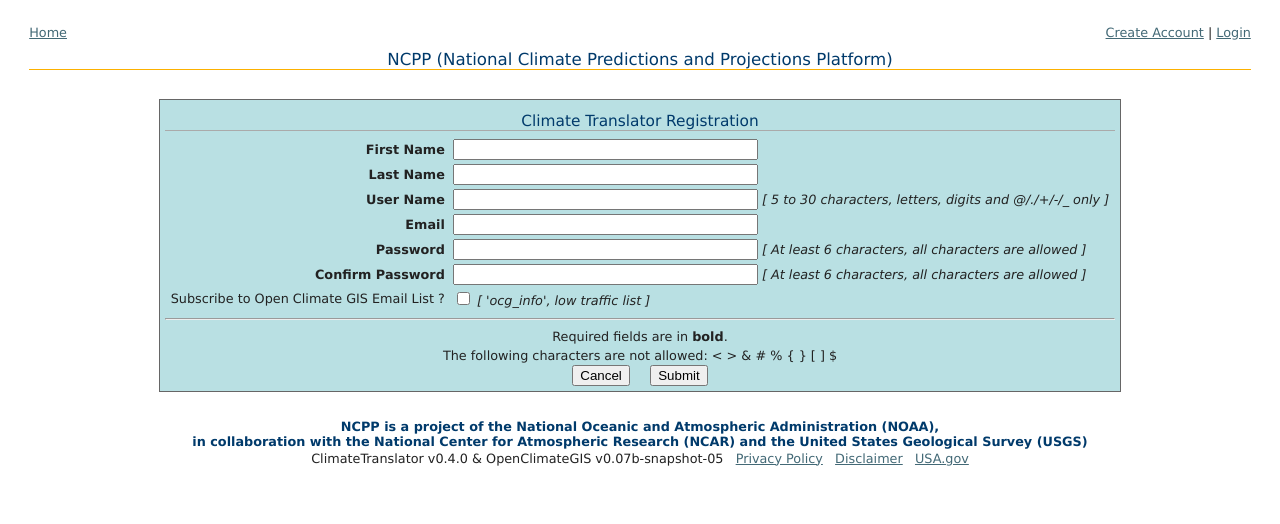
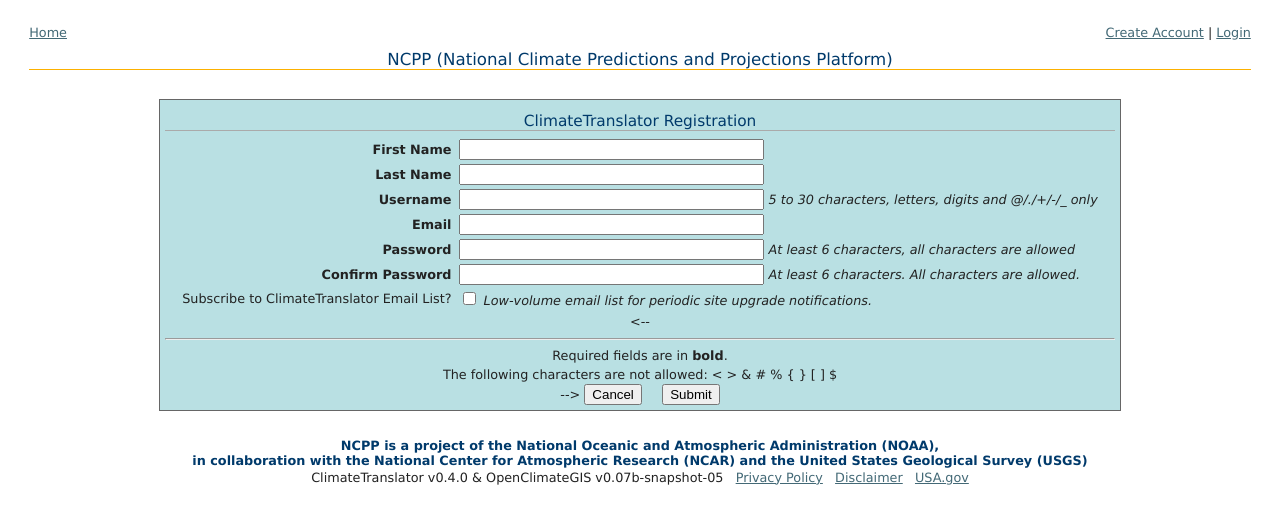
Before and after one commit to NCPP/ClimateTranslator, a Django app: page /ncpp/user/add/ in a window 1280 px wide. Shown: the top 524 px of the page. Run offline with Django 3.2, Linux system fonts and the light colour scheme; parts of the project's set-up code (start-up, migrations or seed data) failed here and were passed over.

Commit message:
Minor HTML and CFG changes.

```diff
--- a/ncpp/config/ocgis.cfg
+++ b/ncpp/config/ocgis.cfg
@@ -6,7 +6,7 @@ debug=False
 email.server=smtp.gmail.com
 # leave port blank if default
 email.port=
-email.sender=Climate Translator
+email.sender=ClimateTranslator
 email.username=<username>
 email.password=<password>!
 email.security=STARTTLS
--- a/ncpp/templates/ncpp/accounts/login.html
+++ b/ncpp/templates/ncpp/accounts/login.html
@@ -14,7 +14,7 @@
 
 	<!-- display authentication errors -->
 	{% if form.errors %}
-		<p class="error">Your username and password didn't match.<br/>Please try again.</p>
+		<p class="error">Your username and password did not match.<br/>Please try again.</p>
 	{% endif %}
 
 	<!-- authentication form -->
--- a/ncpp/templates/ncpp/accounts/password_change.html
+++ b/ncpp/templates/ncpp/accounts/password_change.html
@@ -8,7 +8,7 @@
         <h2>Change User Password</h2>
 
         <div class="instructions">
-        	Passwords must be at least 6 characters long, all characters are allowed
+        	Passwords must be at least 6 characters. All characters are allowed.
         </div>
 
         <fieldset class="fieldset_box">
--- a/ncpp/templates/ncpp/accounts/password_reset.html
+++ b/ncpp/templates/ncpp/accounts/password_reset.html
@@ -7,7 +7,7 @@
     	<h2>Password Reset</h2>
 
     	<div class="instructions">
-	    	Please enter your username and email. A new password will be e-mailed to you.
+	    	Please enter your username and email. A new password will be emailed to you.
 	    </div>
 
         {% if message %}
@@ -36,7 +36,7 @@
 
                 <div style="text-align:center">
                     <input type="button" value="Cancel" onclick="window.location='{% url 'home' %}'"/>
-                    &nbsp; Please use only letters, numbers and the special characters: _ - + @ . &nbsp;
+                    &nbsp; <--Please use only letters, numbers and the special characters: _ - + @ .--> &nbsp;
                     <input type="submit" value="Submit" />
                 </div>
 
--- a/ncpp/templates/ncpp/accounts/user_detail.html
+++ b/ncpp/templates/ncpp/accounts/user_detail.html
@@ -17,7 +17,7 @@
 	            <td class="long">{{ user.last_name }}</td>
 	        </tr>
 	        <tr>
-	            <th nowrap="nowrap"><b>User Name</b></th>
+	            <th nowrap="nowrap"><b>Username</b></th>
 	            <td class="long">{{ user.username }}</td>
 	        </tr>
 	        <tr>
@@ -28,9 +28,9 @@
 
         {% if request.user.id = user.id or request.user.is_staff %}
             <div style="text-align:center">
-                <a href="{% url 'user_update' user.id %}">Update my profile</a>
+                <a href="{% url 'user_update' user.id %}">Update My Profile</a>
                 &nbsp; &nbsp;
-                <a href="{% url 'password_update' user.id %}">Change my password</a>
+                <a href="{% url 'password_update' user.id %}">Change My Password</a>
             </div>
         {% endif %}
 
--- a/ncpp/templates/ncpp/accounts/user_form.html
+++ b/ncpp/templates/ncpp/accounts/user_form.html
@@ -6,9 +6,9 @@
     <div class="box">
 
     	{% if form.instance.id %}
-    		<h2>User Profile Update</h2>
+    		<h2>Updated User Profile</h2>
     	{% else %}
-    		<h2>Climate Translator Registration</h2>
+    		<h2>ClimateTranslator Registration</h2>
     	{% endif %}
 
 	  	<form action="" method="post">
@@ -24,9 +24,9 @@
 	                <td>{{ form.last_name }}<br/><span class="error">{{ form.last_name.errors }}</span></td>
 	            </tr>
 	            <tr>
-	                <th nowrap="nowrap">User Name</th>
+	                <th nowrap="nowrap">Username</th>
 	                <td>{{ form.username }}
-	                    <i>[ 5 to 30 characters, letters, digits and @/./+/-/_ only ]</i>
+	                    <i>5 to 30 characters, letters, digits and @/./+/-/_ only</i>
 	                    <br/><span class="error">{{ form.username.errors }}</span></td>
 	            </tr>
 	            <tr>
@@ -44,27 +44,29 @@
 				    <tr>
 	                    <th nowrap="nowrap">Password</th>
 	                    <td>{{ form.password }}
-	                       <i>[ At least 6 characters, all characters are allowed ]</i>
+	                       <i>At least 6 characters, all characters are allowed</i>
 	                       <br/><span class="error">{{ form.password.errors }}</span></td>
 	                </tr>
 	                <tr>
 	                    <th nowrap="nowrap"><b>Confirm Password</td>
 	                    <td>{{ form.confirm_password }}
-	                        <i>[ At least 6 characters, all characters are allowed ]</i>
+	                        <i>At least 6 characters. All characters are allowed.</i>
 	                        <br/><span class="error">{{ form.confirm_password.errors }}</span></td>
 	                </tr>
 				    <tr>
-	                    <td class="optional" nowrap="nowrap">Subscribe to Open Climate GIS Email List ?</td>
-	                    <td class="long">{{ form.subscribed }} <i>[ 'ocg_info', low traffic list ]</i>
+	                    <td class="optional" nowrap="nowrap">Subscribe to ClimateTranslator Email List?</td>
+	                    <td class="long">{{ form.subscribed }} <i>Low-volume email list for periodic site upgrade notifications.</i>
 	                    <br/><span class="error">{{ form.subscribed.errors }}</span></td>
 	                </tr>
                 {% endif %}
 			</table>
 
 			<div style="text-align:center">
+				<--
 	        	<hr/>Required fields are in <b>bold</b>.
 	        	<br/>The following characters are not allowed: &lt; &gt; &amp; # % { } [ ] $
 	        	<br/>
+	        	-->
 	            <input type="button" value="Cancel" onclick="window.location='{% url 'home' %}'"/>
 	            &nbsp; &nbsp;
 	            <input type="submit" value="Submit" />
--- a/ncpp/templates/ncpp/accounts/username_reminder.html
+++ b/ncpp/templates/ncpp/accounts/username_reminder.html
@@ -33,7 +33,7 @@
 
                 <div style="text-align:center">
                     <input type="button" value="Cancel" onclick="window.location='{% url 'home' %}'"/>
-                    &nbsp; Please use only letters, numbers and the special characters: _ - + @ . &nbsp;
+                    &nbsp; <--Please use only letters, numbers and the special characters: _ - + @ .--> &nbsp;
                     <input type="submit" value="Submit" />
                 </div>
 
```
